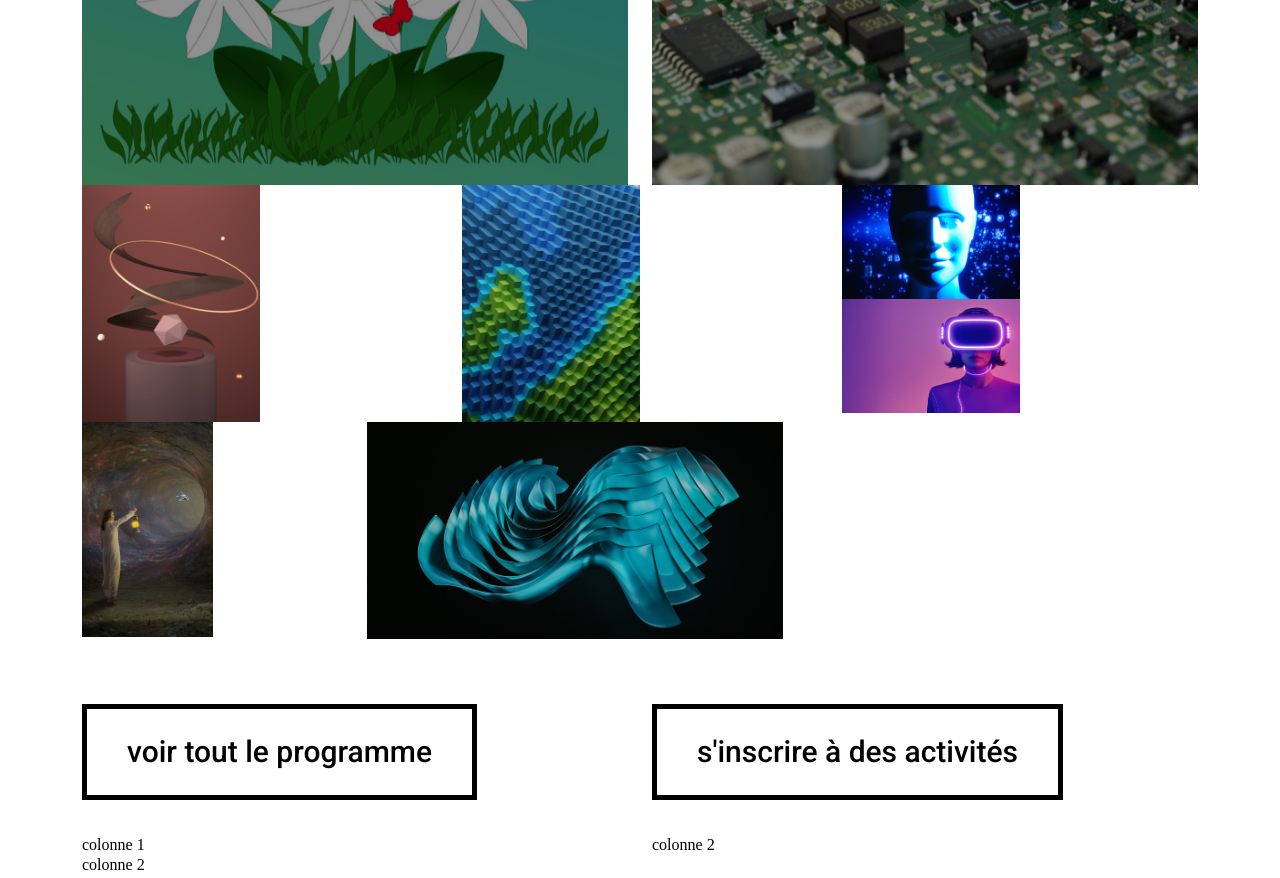
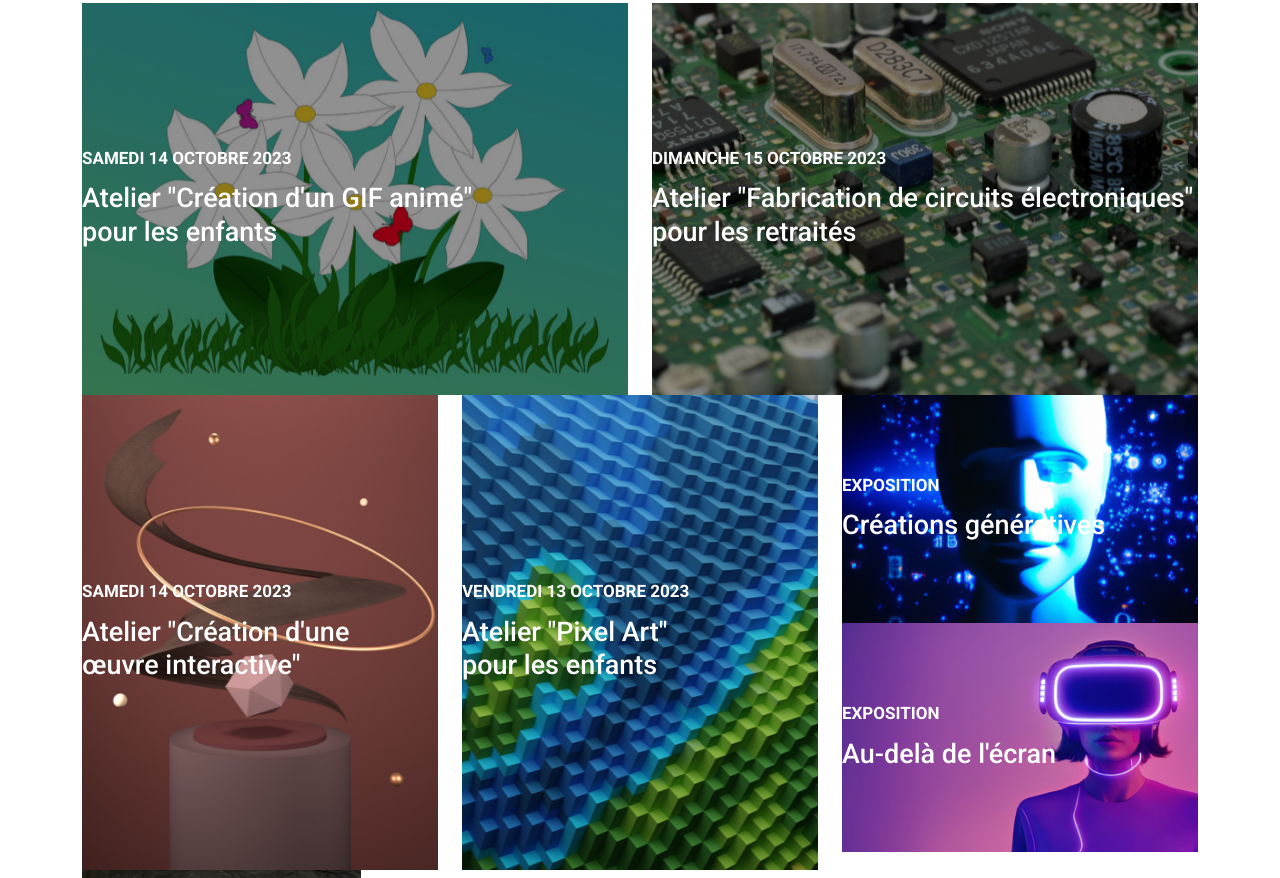
Before and after one commit to TafaniM/eikonica, a website built with Parcel: page src/index.html in a window 1280 px wide. Shown: the part 2305-3183 px from the top of the page. Built offline with nearby package versions, Linux system fonts and the light colour scheme.

Commit message:
développement css articles

```diff
--- a/src/index.html
+++ b/src/index.html
@@ -73,45 +73,99 @@
             <h2>evenements</h2>
           </div>
           <div class="col-6">
-            <article><img src="img/activité1.png" alt="dessin"></article>
+            <div class="size1">
+              <article>
+                <img src="img/activité1.png" alt="dessin">
+                <div class="texte">
+                  <h3>samedi 14 octobre 2023</h3>
+                  <p>Atelier "Création d'un GIF animé"<br>pour les enfants</p>
+                </div>
+              </article>
+            </div>
           </div>
           <div class="col-6">
-            <article><img src="img/activité2.png" alt="circuits"></article>
-          </div>
-          <div class="col-4">
-            <div class="col-6">
-              <article><img src="img/activité3.png" alt="circuits"></article>
+            <div class="size1">
+              <article>
+                <img src="img/activité2.png" alt="circuits">
+                <div class="texte">
+                  <h3>dimanche 15 octobre 2023</h3>
+                  <p>Atelier "Fabrication de circuits électroniques"<br>pour les retraités</p>
+                </div>
+              </article>
             </div>
           </div>
           <div class="col-4">
-            <div class="col-6">
-              <article><img src="img/activité4.png" alt="circuits"></article>
+            <div class="size2">
+              <article>
+                <img src="img/activité3.png" alt="circuits">
+                <div class="texte">
+                  <h3>samedi 14 octobre 2023</h3>
+                  <p>Atelier "Création d'une<br>œuvre interactive"</p>
+                </div>
+              </article>
+            </div>
+          </div>
+          <div class="col-4">
+            <div class="size2">
+              <article>
+                <img src="img/activité4.png" alt="circuits">
+                <div class="texte">
+                  <h3>vendredi 13 octobre 2023</h3>
+                  <p>Atelier "Pixel Art"<br>pour les enfants</p>
+                </div>
+              </article>
             </div>
           </div>
           <div class="col-4">
             <div class="row">
-              <div class="col-12">
-                <div class="col-6">
-                  <article><img src="img/activité5.png" alt="circuits"></article>
+              <div class="size3">
+                <div class="col-12">
+                  <article>
+                    <img src="img/activité5.png" alt="circuits">
+                    <div class="texte">
+                      <h3>exposition</h3>
+                      <p>Créations génératives</p>
+                    </div>
+                  </article>
                 </div>
               </div>
-              <div class="col-12">
-                <div class="col-6">
-                  <article><img src="img/activité6.png" alt="circuits"></article>
+              <div class="size3">
+                <div class="col-12">
+                  <article>
+                    <img src="img/activité6.png" alt="circuits">
+                    <div class="texte">
+                      <h3>exposition</h3>
+                      <p>Au-delà de l'écran</p>
+                    </div>
+                  </article>
                 </div>
               </div>
             </div>
           </div>
-          <div class="col-3">
-            <div class="col-6">
-              <article><img src="img/activité7.png" alt="circuits"></article>
+          <div class="size4">
+            <div class="col-3">
+              <article>
+                <img src="img/activité7.png" alt="circuits">
+                <div class="texte">
+                  <h3>projection</h3>
+                  <p>“Le rêve de Luna”</p>
+                </div>
+              </article>
             </div>
           </div>
-          <div class="col-9">
-            <div class="col-6">
-              <article><img src="img/activité8.png" alt="circuits"></article>
+          <div class="size4">
+            <div class="col-9">
+              <article>
+                <img src="img/activité8.png" alt="circuits">
+                <div class="texte">
+                  <h3>samedi 14 octobre 2023</h3>
+                  <p>Conférence sur la place de l'art numérique dans les industries<br>créatives</p>
+                </div>
+              </article>
             </div>
           </div>
+
+
           <div class="col-6">
             <div class="button">voir tout le programme</div>
           </div>
--- a/src/scss/main.scss
+++ b/src/scss/main.scss
@@ -4,3 +4,4 @@
 @import "modules/intro";
 @import "modules/presentation";
 @import "modules/button";
+@import "modules/event";
--- a/src/scss/modules/_button.scss
+++ b/src/scss/modules/_button.scss
@@ -7,4 +7,5 @@
     display: inline-block;
     padding: 24px 40px;
     margin-top: 65px;
+    margin-bottom: 135px;
 }
--- /dev/null
+++ b/src/scss/modules/_event.scss
@@ -0,0 +1,47 @@
+.event h2 {
+    margin-bottom: 75px;
+}
+
+article {
+    display: flex;
+    align-items: center;
+    position: relative;
+}
+
+.texte {
+    position: absolute;
+    top: 260;
+    left: 30;
+    z-index: 1;
+}
+
+// article img {
+//     width: 600px;
+//     height: auto;
+// }
+
+h3 {
+    font-family: 'Roboto', black;
+    text-transform: uppercase;
+    font-size: 17px;
+    color: white;
+}
+
+article p {
+    font-family: 'Roboto', black;
+    font-size: 27px;
+    color: white;
+    margin-top: 13px;
+}
+
+.size2 .texte {
+    top: 350;
+}
+
+.size3 .texte {
+    top: 150;
+}
+
+.size4 .texte {
+    top: 350;
+}
```
